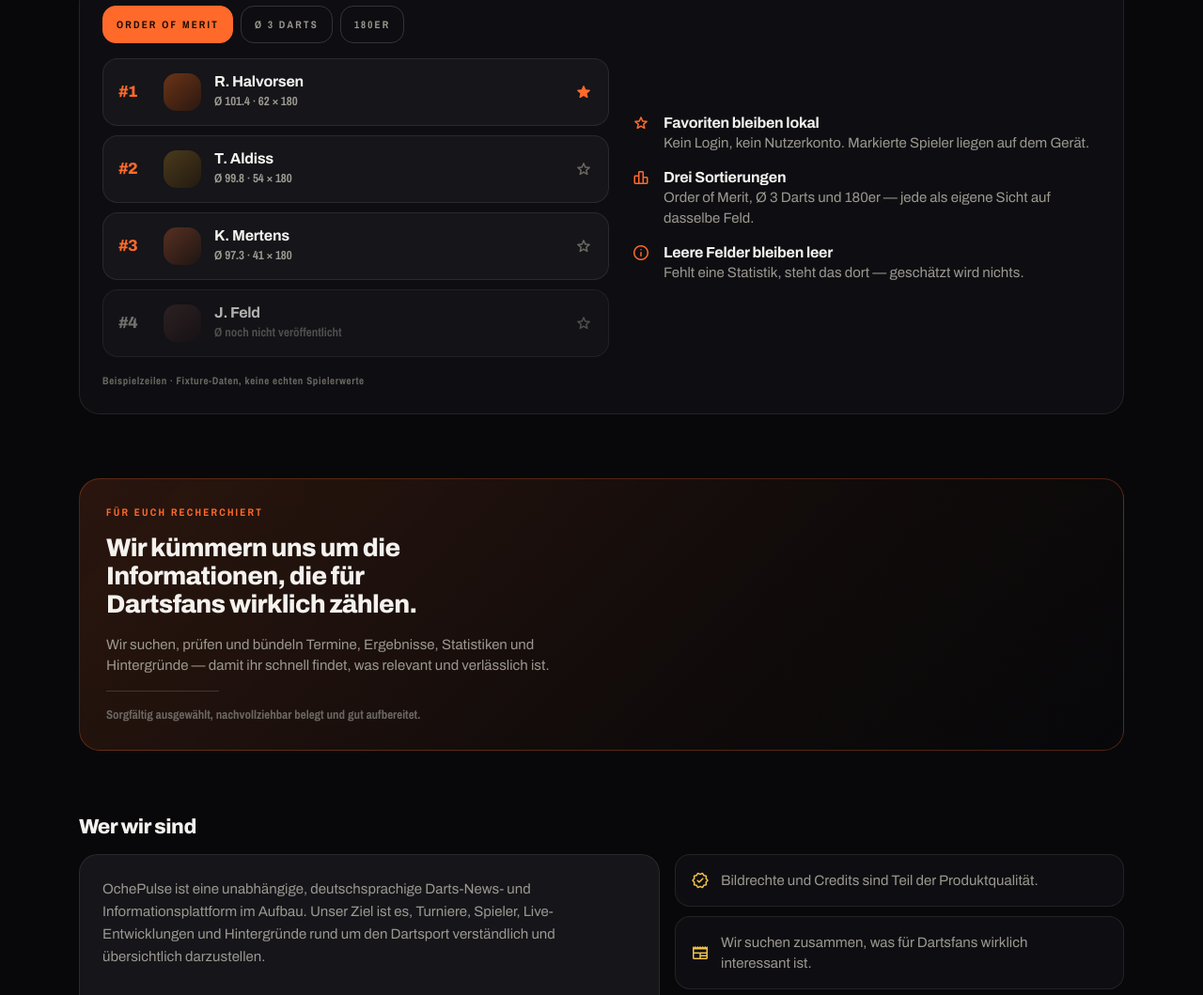
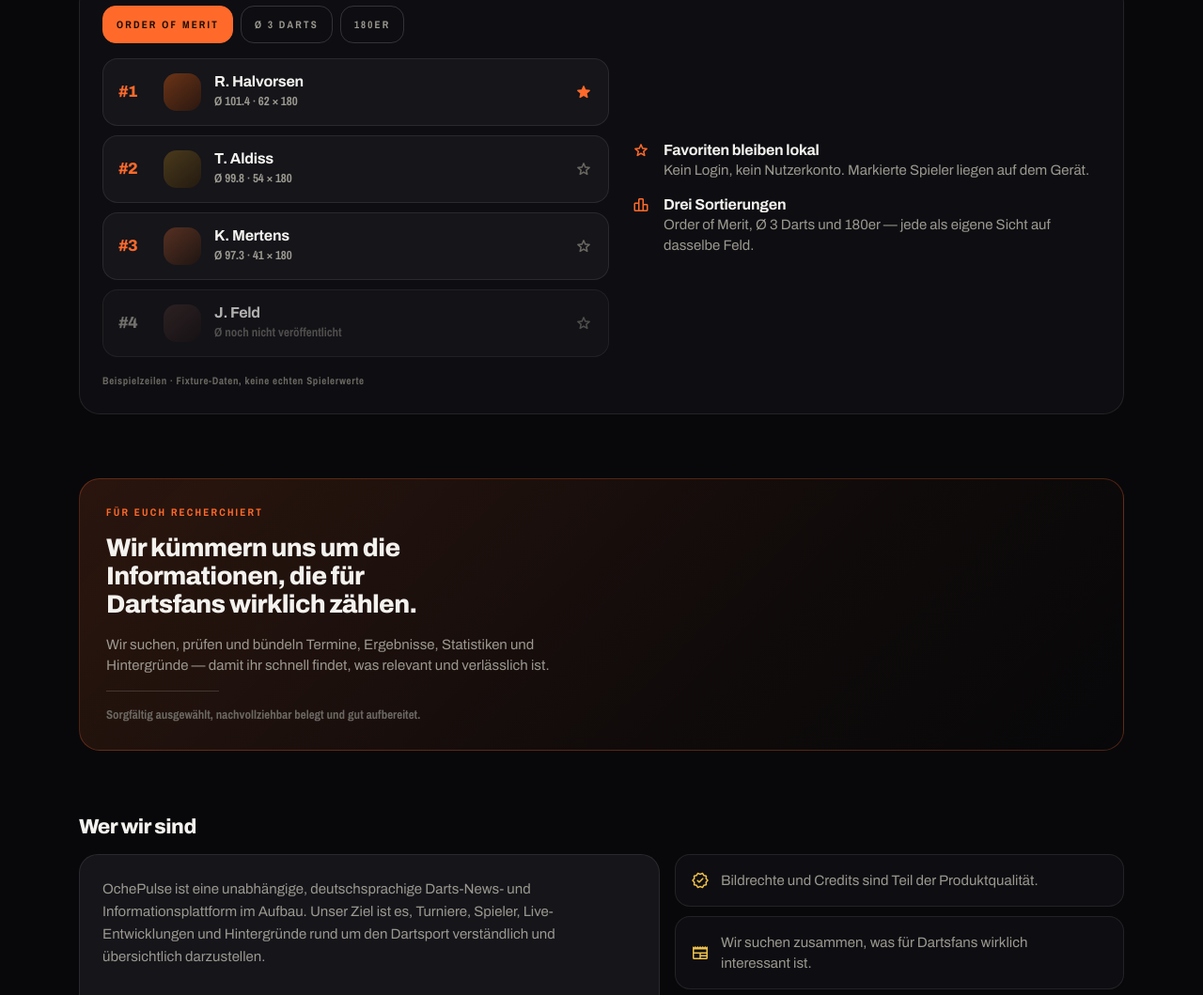
Before and after one commit to DonDuckos/ochepulse-webseite, a plain HTML site: page public/index.html in a window 1280 px wide. Shown: the part 1063-2122 px from the top of the page at 94% size. Drawn offline with nearby package versions, Linux system fonts and the light colour scheme.

Commit message:
Leere Felder - raus

```diff
--- a/public/index.html
+++ b/public/index.html
@@ -269,10 +269,6 @@
           <span class="ms" style="color:var(--amber500)">leaderboard</span>
           <div><div class="card-title">Drei Sortierungen</div><p class="body">Order of Merit, Ø 3 Darts und 180er — jede als eigene Sicht auf dasselbe Feld.</p></div>
         </div>
-        <div style="display:flex;gap:14px;align-items:flex-start">
-          <span class="ms" style="color:var(--amber500)">info</span>
-          <div><div class="card-title">Leere Felder bleiben leer</div><p class="body">Fehlt eine Statistik, steht das dort — geschätzt wird nichts.</p></div>
-        </div>
       </div>
     </div>
   </section>
```
